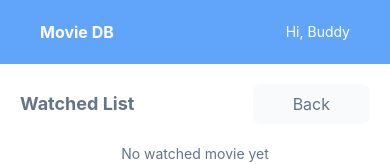
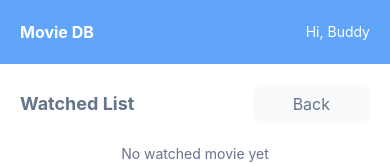
Before and after one commit to fahliro/movie-db, a React (Create React App) app: page /watched-list in a window 390 px wide. Shown: the top 164 px of the page. Built offline with nearby package versions, Linux system fonts and the light colour scheme.

Commit message:
fix(header): fix watched list padding header on mobile

```diff
--- a/src/pages/WatchedList.tsx
+++ b/src/pages/WatchedList.tsx
@@ -15,7 +15,7 @@ const WatchedList = (): JSX.Element => {
 
   return (
     <>
-      <div className="bg-blue-400 px-10 py-5">
+      <div className="bg-blue-400 px-5 md:px-10 py-5">
         <Header />
       </div>
       <div className="md:p-10 md:mb-32 md:mx-0 md:mt-0 mx-5 mt-5 pb-28">
```
